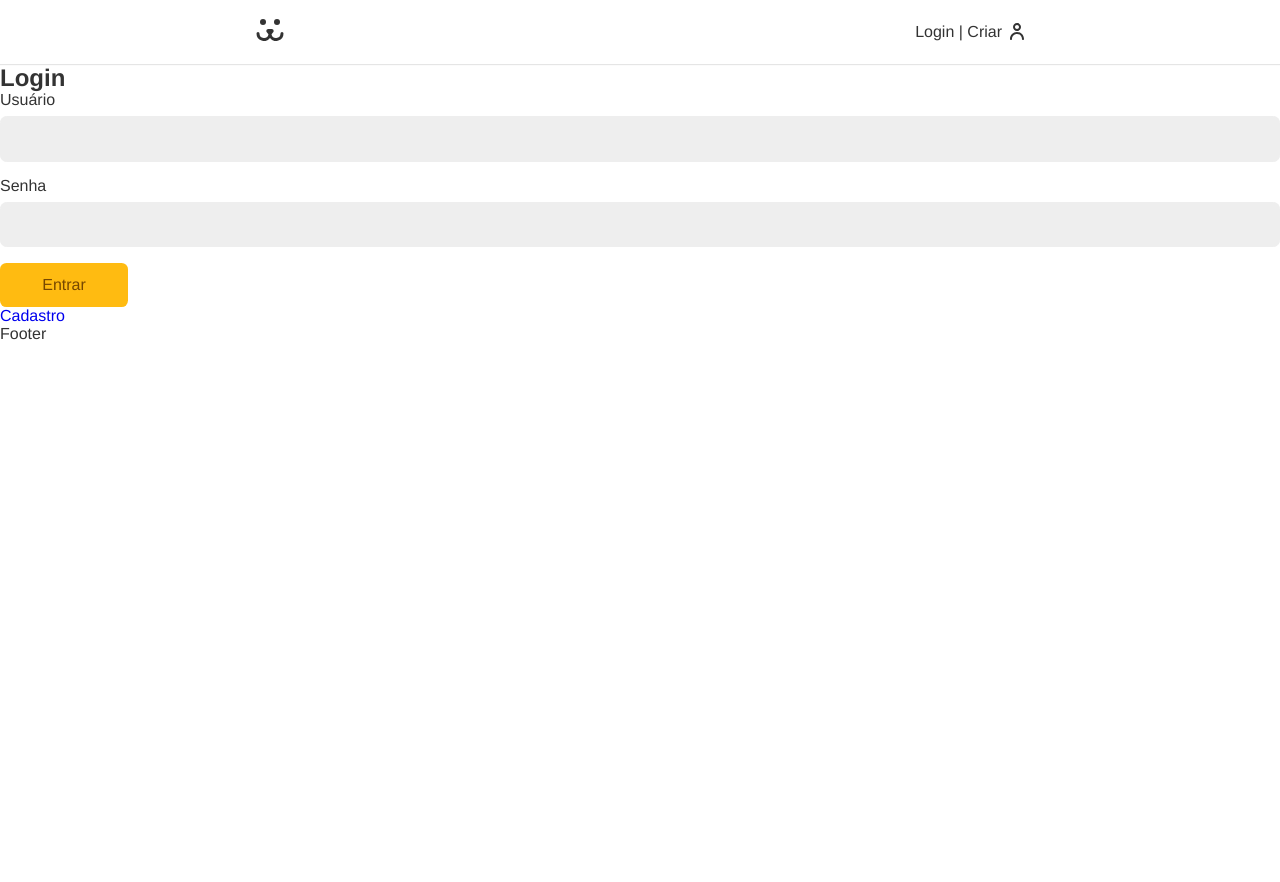
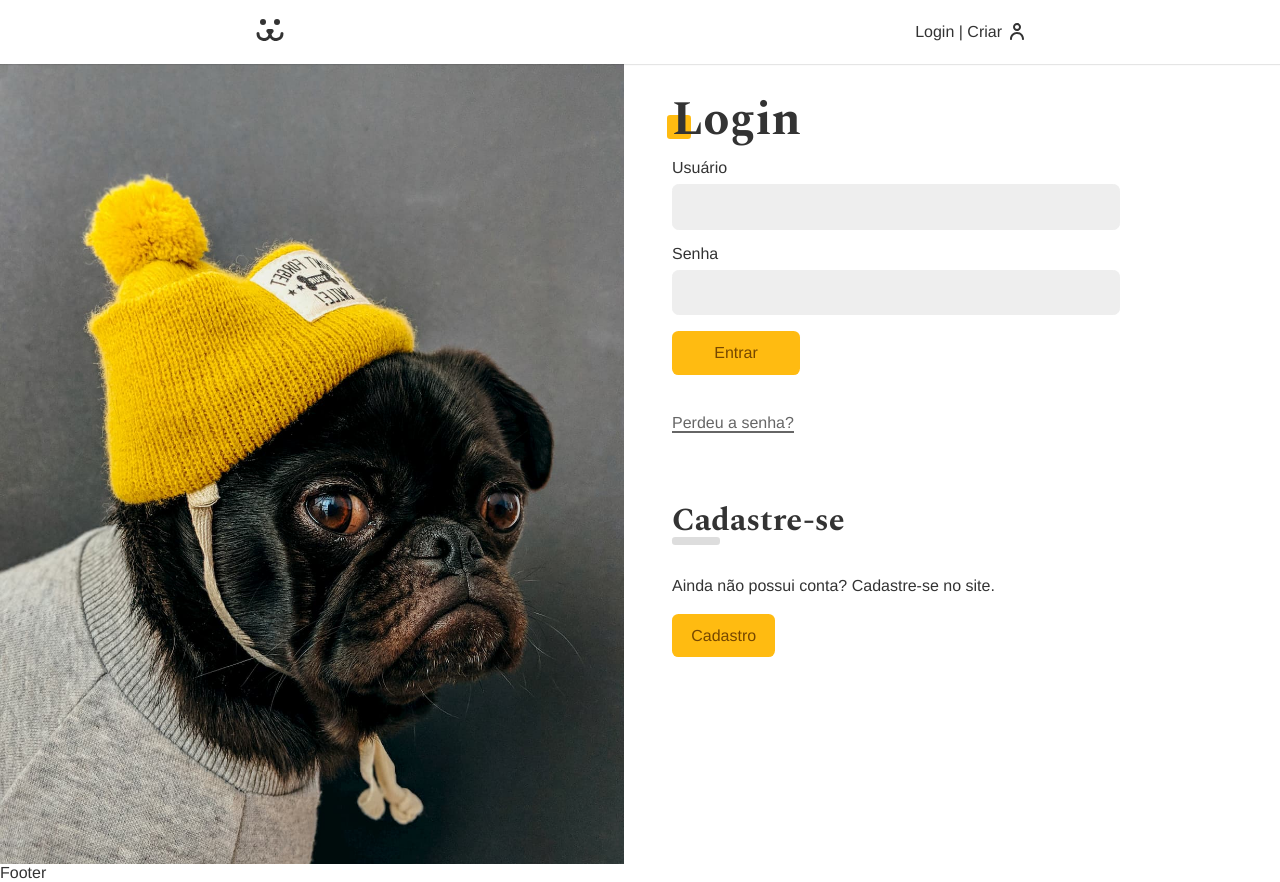
Before and after one commit to Lutiero/dogs-reactjs, a React (Vite) app: page /login in a window 1280 px wide. Before the commit the page ends 800 px from the top, so only its background shows below. Built offline with nearby package versions, Linux system fonts and the light colour scheme.

Commit message:
hooks useFetch aplicado e tratativas de erros

```diff
--- a/src/App.css
+++ b/src/App.css
@@ -1,3 +1,5 @@
+@import url('https://fonts.googleapis.com/css2?family=Spectral:wght@700&display=swap');
+
 * {
   box-sizing: border-box;
 }
@@ -7,7 +9,7 @@ body {
   margin: 0;
   color: #333;
   --type-first: Helvetica, Arial, sans-serif;
-  --type-second: 'Spectral', Gergia;
+  --type-second: 'Spectral', georgia;
   font-family: var(--type-first);
 }
 
@@ -35,12 +37,35 @@ button, input {
 
 a {
   text-decoration: none;
+  color: #333;
 }
 
 .container {
   max-width: 50rem;
   padding: 0 1rem;
   margin: 0 auto;
+}
+
+.title {
+  font-family: var(--type-second);
+  line-height: 1;
+  font-size: 3rem;
+  margin: 1rem 0;
+  position: relative;
+}
+
+.title::after {
+  content: '';
+  display: block;
+  width: 1.5rem;
+  height: 1.5rem;
+  background: #fb1;
+  position: absolute;
+  bottom: 5px;
+  left: -5px;
+  border-radius: 0.2rem;
+  z-index: -1;
+
 }
 
 .animeLeft {
--- a/src/Components/Login/Login.jsx
+++ b/src/Components/Login/Login.jsx
@@ -5,19 +5,26 @@ import SignUpForm from "./SignUpForm.jsx";
 import ForgotPasswordForm from "./ForgotPasswordForm.jsx";
 import ResetPasswordForm from "./ResetPasswordForm.jsx";
 import {UserContext} from "../../UserContext.jsx";
+import styles from "./Login.module.css";
 
 const Login = () => {
     const {login} = React.useContext(UserContext);
-    if(login) return <Navigate to={'/conta'}/>
+    if (login) return <Navigate to={'/conta'}/>
     return (
-        <div>
-            <Routes>
-                <Route path={'/'} element={<LoginForm />}/>
-                <Route path={'sign-up'} element={<SignUpForm />}/>
-                <Route path={'forgot-password'} element={<ForgotPasswordForm />}/>
-                <Route path={'reset-password'} element={<ResetPasswordForm />}/>
-            </Routes>
-        </div>
+        <section className={styles.login}>
+            <div className={styles.forms}>
+                <Routes>
+                    <Route path={'/'}
+                           element={<LoginForm/>}/>
+                    <Route path={'signup'}
+                           element={<SignUpForm/>}/>
+                    <Route path={'forgot-password'}
+                           element={<ForgotPasswordForm/>}/>
+                    <Route path={'reset-password'}
+                           element={<ResetPasswordForm/>}/>
+                </Routes>
+            </div>
+        </section>
     );
 };
 
--- /dev/null
+++ b/src/Components/Login/Login.module.css
@@ -0,0 +1,32 @@
+.login {
+    display: grid;
+    grid-template-columns: 1fr 1fr;
+    min-height: 100vh;
+    gap: 2rem;
+}
+
+.login::before {
+    content: '';
+    display: block;
+    background: url("../../Assets/login.jpg") no-repeat center;
+    background-size: cover;
+}
+
+.forms {
+    max-width: 30rem;
+    padding: 1em;
+}
+
+@media (max-width: 40rem) {
+    .login {
+        grid-template-columns: 1fr;
+    }
+
+    .login::before {
+        display: none;
+    }
+
+    .forms {
+        max-width: 100%;
+    }
+}
--- a/src/Components/Login/LoginForm.jsx
+++ b/src/Components/Login/LoginForm.jsx
@@ -4,6 +4,9 @@ import Input from "../Forms/Input.jsx";
 import Button from "../Forms/Button.jsx";
 import useForm from "../../Hooks/useForm.jsx";
 import {UserContext} from "../../UserContext.jsx";
+import Error from "../../Helper/Error.jsx";
+import styles from "./LoginForm.module.css";
+import stylesBtn from "../Forms/Button.module.css"
 
 const LoginForm = () => {
     const username = useForm();
@@ -20,8 +23,8 @@ const LoginForm = () => {
 
     return (
         <section className="animeLeft">
-            <h1>Login</h1>
-            <form onSubmit={handleSubmit}>
+            <h1 className='title'>Login</h1>
+            <form className={styles.form} onSubmit={handleSubmit}>
                 <Input name="username"
                        label="Usuário"
                        type="text" {...username} />
@@ -29,9 +32,14 @@ const LoginForm = () => {
                        label="Senha"
                        type="password" {...password} />
                 {loading ? <Button disabled>Carregando...</Button> : <Button>Entrar</Button>}
-                {error && <p>{error}</p>}
+            <Error error={error} />
             </form>
-            <Link to={'/login/sign-up'}>Cadastro</Link>
+            <Link className={styles.forgot} to={'/login/forgot'}>Perdeu a senha?</Link>
+            <div className={styles.signup}>
+                <h2 className={styles.subtitle}>Cadastre-se</h2>
+                <p>Ainda não possui conta? Cadastre-se no site.</p>
+                <Link className={stylesBtn.button} to={'/login/signup'}>Cadastro</Link>
+            </div>
         </section>
     );
 };
--- /dev/null
+++ b/src/Components/Login/LoginForm.module.css
@@ -0,0 +1,42 @@
+.form {
+    margin-bottom: 2rem;
+}
+
+.forgot {
+    display: inline-block;
+    color: #666;
+    padding: 0.5rem 0;
+    line-height: 1;
+}
+
+.forgot::after {
+    display: block;
+    content: '';
+    height: 2px;
+    width: 100%;
+    background: currentColor;
+}
+
+.signup {
+    margin-top: 4rem;
+}
+
+.signup p {
+    margin-top: 2rem;
+    margin-bottom: 2rem;
+}
+
+.subtitle {
+    font-family: var(--type-second);
+    line-height: 1;
+    font-size: 2rem;
+}
+
+.subtitle::after {
+    content: '';
+    display: block;
+    background: #ddd;
+    height: 0.5rem;
+    width: 3rem;
+    border-radius: 0.2rem;
+}
--- a/src/Components/Login/SignUpForm.jsx
+++ b/src/Components/Login/SignUpForm.jsx
@@ -1,10 +1,51 @@
 import React from 'react';
+import Input from "../Forms/Input.jsx";
+import Button from "../Forms/Button.jsx";
+import useForm from "../../Hooks/useForm.jsx";
+import {USER_POST} from "../../api.jsx";
+import {UserContext} from "../../UserContext.jsx";
+import useFetch from "../../Hooks/useFetch.jsx";
+import Error from "../../Helper/Error.jsx";
 
 const SignUpForm = () => {
+    const username = useForm();
+    const email = useForm("email");
+    const password = useForm();
+
+    const {userLogin} = React.useContext(UserContext);
+    const {error, loading, request} = useFetch();
+
+    async function handleSubmit(event) {
+        event.preventDefault();
+        console.log(email.value)
+        const {url, options} = USER_POST({
+            username: username.value,
+            email: email.value,
+            password: password.value
+        });
+        const {response} = await request(url, options);
+
+        if (response.ok) userLogin(username.value, password.value);
+
+    }
+
     return (
-        <div>
-            <h2>signUP</h2>
-        </div>
+        <section className="animeLeft">
+            <h1 className="title">Cadastre-se</h1>
+            <form onSubmit={handleSubmit}>
+                <Input label="Usuário"
+                       type="text"
+                       name="username" {...username} />
+                <Input label="email"
+                       type="text"
+                       name="email" {...email} />
+                <Input label="Password"
+                       type="password"
+                       name="password" {...password} />
+                {loading ? <Button disabled>Cadastrando...</Button>: <Button>Cadastrar</Button>}
+                <Error error={error} />
+            </form>
+        </section>
     );
 };
 
--- /dev/null
+++ b/src/Helper/Error.jsx
@@ -0,0 +1,10 @@
+import React from 'react';
+
+const Error = ({error}) => {
+    if(!error) return null;
+    return (
+        <p style={{color: "#f31", margin: "1rem 0"}}>{error}</p>
+    );
+};
+
+export default Error;
--- /dev/null
+++ b/src/Hooks/useFetch.jsx
@@ -0,0 +1,38 @@
+import React from 'react';
+
+const UseFetch = () => {
+    const [data, setData] = React.useState(null);
+    const [error, setError] = React.useState(null);
+    const [loading, setLoading] = React.useState(false);
+
+    const request = React.useCallback(async (url, options) => {
+        let response;
+        let json;
+
+        try {
+            setError(null);
+            setLoading(true);
+            response = await fetch(url, options);
+            json = await response.json();
+            if (!response.ok) throw new Error(json.message);
+        } catch (e) {
+            json = null;
+            setError(e.message);
+        } finally {
+            setData(json);
+            setLoading(false);
+            return {response, json}
+        }
+
+
+    }, []);
+
+    return {
+        data,
+        error,
+        loading,
+        request,
+    }
+};
+
+export default UseFetch;
--- a/src/Hooks/useForm.jsx
+++ b/src/Hooks/useForm.jsx
@@ -4,6 +4,10 @@ const validators = {
     email: {
         regex: /^(([^<>()[\]\\.,;:\s@"]+(\.[^<>()[\]\\.,;:\s@"]+)*)|.(".+"))@((\[[0-9]{1,3}\.[0-9]{1,3}\.[0-9]{1,3}\.[0-9]{1,3}])|(([a-zA-Z\-0-9]+\.)+[a-zA-Z]{2,}))$/,
         message: 'Preencha um email válido.'
+    },
+    password: {
+        regex: /^(?=.*[a-z])(?=.*[A-Z])(?=.*\d)[a-zA-Z\d]{8,}$/,
+        message: "A senha precisa ter 1 caractere maiúsculo, 1 minúsculo e 1 dígito. Com no mínimo 8 caracteres."
     }
 }
 const UseForm = (type) => {
--- a/src/UserContext.jsx
+++ b/src/UserContext.jsx
@@ -36,7 +36,7 @@ export const UserStorage = ({children}) => {
             const {url, options} = TOKEN_POST({username, password});
             const response = await fetch(url, options);
             console.log(response);
-            if (!response.ok) throw new Error(`Error: Usuário ou senha inválidas`)
+            if (!response.ok) throw new Error(`Error: Usuário ou senha inválidos.`)
             const {token} = await response.json();
             localStorage.setItem('token', token);
             await getUser(token);
--- a/src/api.jsx
+++ b/src/api.jsx
@@ -1,5 +1,18 @@
 export const API_URL = 'https://dogsapi.origamid.dev/json';
 
+
+export function USER_POST(body) {
+    return {
+        url: API_URL + '/api/user',
+        options: {
+            method: 'POST',
+            headers: {
+                'Content-Type': 'application/json',
+            },
+            body: JSON.stringify(body)
+        },
+    };
+}
 export function TOKEN_POST(body) {
     return {
         url: API_URL + '/jwt-auth/v1/token',
```
